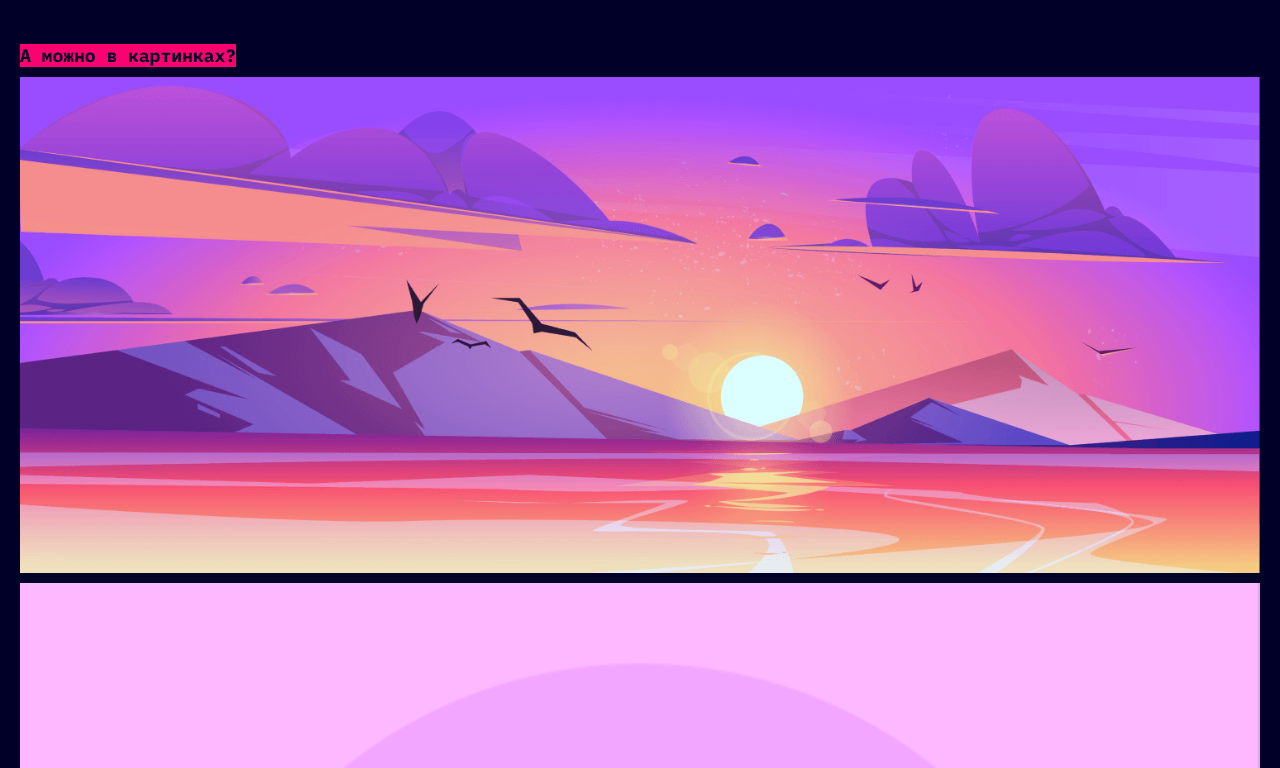
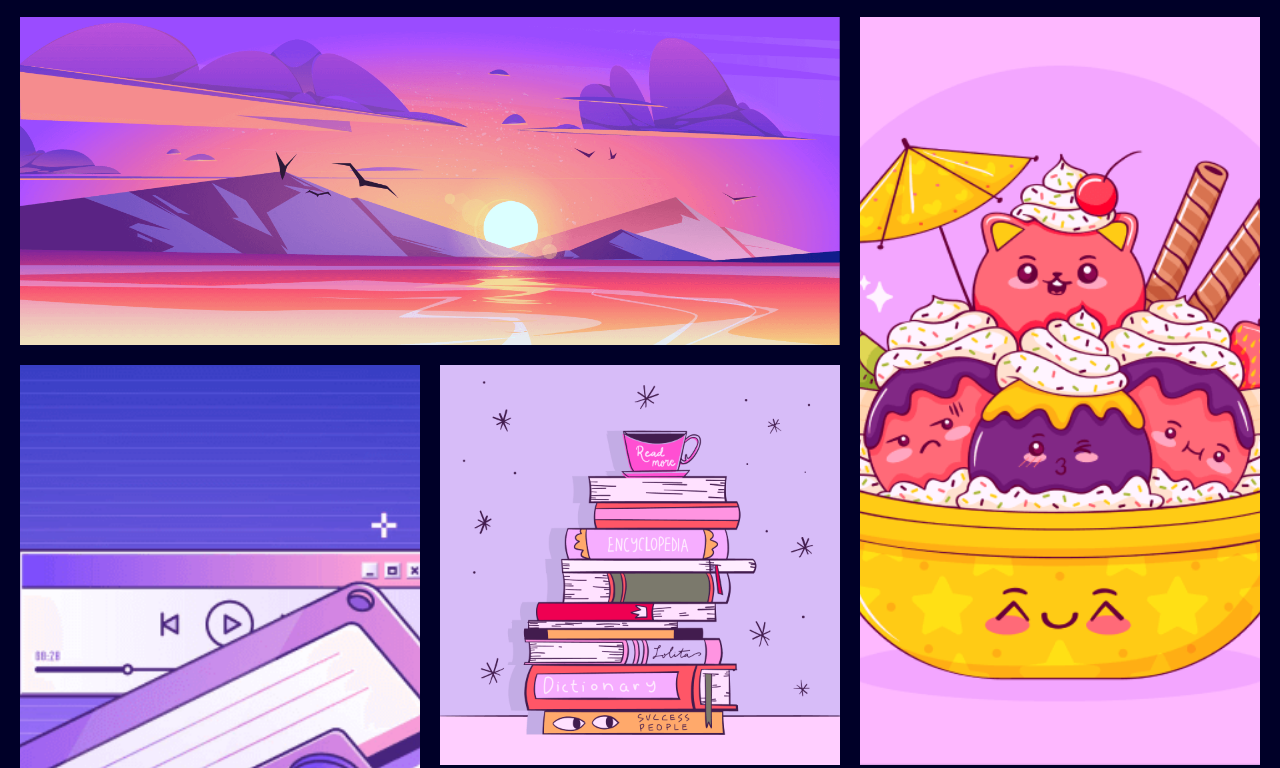
Before and after one commit to trydov1k/slozhno-sosredotochitsya-ad, a plain HTML site: page index.html in a window 1280 px wide. Shown: the part 2771-3539 px from the top of the page. Drawn offline with Linux system fonts and the light colour scheme.

Commit message:
Доделал медиазапрос для ширины >= 768 пикселей

```diff
--- a/index.html
+++ b/index.html
@@ -104,12 +104,14 @@
         </div>
       </section>
       <section class="section-with-images">
-        <p class="section__note title-decor">А можно в картинках?</p>
-        <img class="image image__sunset" src="./images/sunset.png" alt="Фотография заката" loading="lazy" />
-        <img class="image image__ice-cream" src="./images/ice-cream.png" alt="Фотография мороженного" loading="lazy" />
-        <img class="image image__tape" src="./images/tape.png" alt="Фотография аудиокасеты" loading="lazy" />
-        <img class="image image__books" src="./images/books.png" alt="Фотография книг" loading="lazy" />
-        <img class="image image__street" src="./images/street.png" alt="Фотография улицы" loading="lazy" />
+        <p class="title-decor">А можно в картинках?</p>
+        <div class="images">
+          <img class="image image__sunset" src="./images/sunset.png" alt="Фотография заката" loading="lazy" />
+          <img class="image image__ice-cream" src="./images/ice-cream.png" alt="Фотография мороженного" loading="lazy" />
+          <img class="image image__tape" src="./images/tape.png" alt="Фотография аудиокасеты" loading="lazy" />
+          <img class="image image__books" src="./images/books.png" alt="Фотография книг" loading="lazy" />
+          <img class="image image__street" src="./images/street.png" alt="Фотография улицы" loading="lazy" />
+        </div>
       </section>
     </main>
     <footer class="footer">
--- a/styles/style.css
+++ b/styles/style.css
@@ -119,16 +119,25 @@
   font-weight: bold;
 }
 
-.section-with-images {
-  display: flex;
-  flex-direction: column;
-  gap: 10px;
+.images {
+  display: grid;
+  grid-template-columns: 1fr;
+  gap: var(--images-gap);
+}
+
+.section-with-images > .title-decor {
+  margin-bottom: var(--images-gap);
+}
+
+.image {
+  width: 100%;
+  height: 100%;
+  object-fit: cover;
 }
 
 .footer {
   height: 100vh;
   display: flex;
-
   justify-content: center;
   align-items: center;
 }
@@ -144,6 +153,7 @@
 @media (width >= 768px) {
   :root {
     --global-padding: 20px;
+    --images-gap: 20px;
   }
 
   .section:first-child, .section:nth-child(3) {
@@ -154,14 +164,41 @@
     grid-column: 2;
   }
 
-  .section__note {
-    align-self: start;
+  .section:nth-child(3) .section__title {
+    grid-column: 1;
+    grid-row-start: 1;
+    grid-row-end: span 2;
   }
 
+  .images {
+    grid-template-columns: repeat(3, 1fr);
+  }
+
+  .image__sunset {
+    grid-row: 1;
+    grid-column: 1/3;
+  }
+
+  .image__ice-cream {
+    grid-column: 3;
+    grid-row: 1/3;
+  }
+
+  .image__tape {
+    grid-column: 1;
+    grid-row: 2/4;
+  }
+
+  .image__books {
+    grid-column: 2;
+    grid-row: 2;
+  }
+
+  .image__street {
+    grid-column: 2/4;
+    grid-row: 3;
+  }
 }
 
 @media (width >= 1024px) {
-  :root {
-
-  }
 }
--- a/styles/variables.css
+++ b/styles/variables.css
@@ -12,4 +12,5 @@
   --accent-color: #FF0070;
   --header-and-footer-title : #DB00FF;
   --global-padding: 10px;
+  --images-gap: 10px;
 }
```
